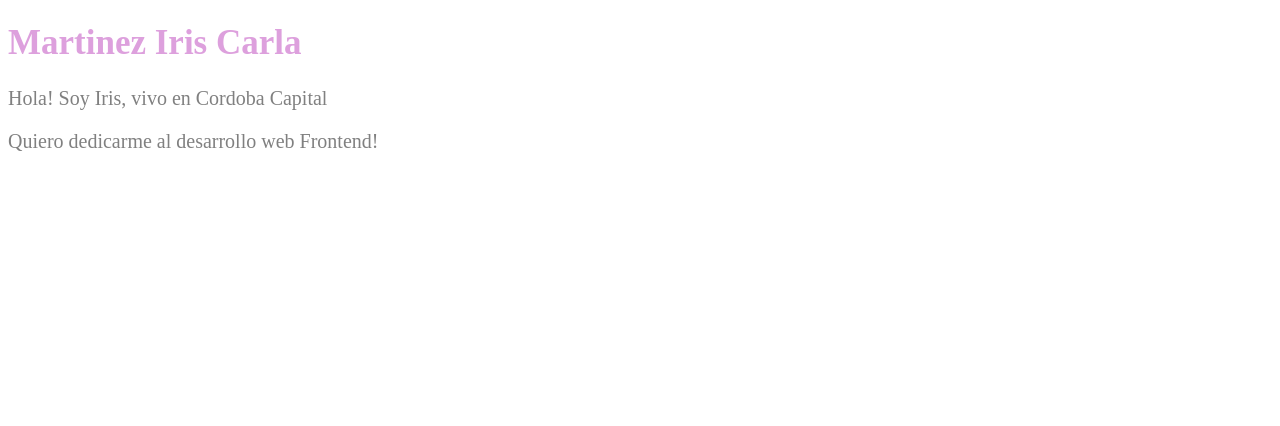
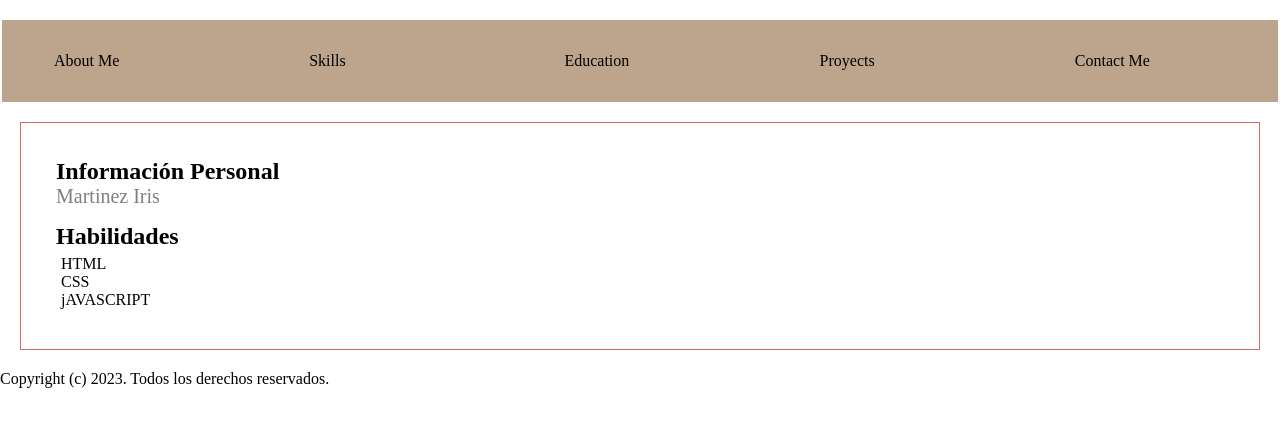
Before and after one commit to iriscarla/utnCordoba, a plain HTML site: page index.html in a window 1280 px wide. Drawn offline with Linux system fonts and the light colour scheme.

Commit message:
iniciando web

```diff
--- a/index.html
+++ b/index.html
@@ -1,5 +1,6 @@
 <!DOCTYPE html>
 <html lang="en">
+
 <head>
     <meta charset="UTF-8">
     <meta name="viewport" content="width=device-width, initial-scale=1.0">
@@ -7,11 +8,47 @@
     <link rel="stylesheet" href="styles.css">
     <title>Proyecto 01</title>
 </head>
-<body>
-    <h1>Martinez Iris Carla </h1>
 
-    <p>Hola! Soy Iris, vivo en Cordoba Capital</p>
-    <p>Quiero dedicarme al desarrollo web Frontend!</p>
-    <p></p>
+<body id="index_body">
+
+    <header class="index_header">
+
+        <nav class="navbar">
+
+            <ul class="navbar_list" >
+
+                <a href="#about_me">About Me</a>
+                <a href="#skills">Skills</a>
+                <a href="#education">Education</a>
+                <a href="#proyects">Proyects</a>
+                <a href="#contact_me">Contact Me</a>
+            </ul>
+        </nav>
+    </header>
+
+  <section>
+    <div>
+        <h2>Información Personal</h2>
+        <p>Martinez Iris</p>
+
+    </div>
+
+
+    <div>
+        <h2>Habilidades</h2>
+        <ul>
+            <li>HTML</li>
+            <li>CSS</li>
+            <li>jAVASCRIPT</li>
+        </ul>
+    </div>
+  </section>
+
+    <footer>
+
+        Copyright (c) 2023. Todos los derechos reservados.
+    </footer>
+
 </body>
+
 </html>
--- a/styles.css
+++ b/styles.css
@@ -1,3 +1,45 @@
+/*document*/
+*{
+    margin: 0;
+    padding: 0;
+}
+
+html{
+    scroll-behavior: smooth;
+    font-family: 16px;
+}
+
+#index_body{
+    margin: 0;
+}
+header{
+    margin: 2px;
+    background-color:   #bda48c  ;
+
+
+}
+/*NavBar*/
+
+
+.navbar_list{
+    margin: 20px;
+    display: flex;
+    flex-direction: row;
+    width: 100%;
+    justify-content: center;
+
+
+}
+
+.navbar_list a{
+    width: 100%;
+    padding: 2rem;
+    text-decoration: none;
+    color: #000;
+}
+
+
+
 h1{
     color:plum;
     font-size: 35px;
@@ -7,3 +49,19 @@ p{
     color: gray;
     font-size: 20px;
 }
+
+
+section{
+    margin: 20px;
+padding: 20px;
+border: 1px solid #db6666;
+}
+
+section div{
+    margin: 15px;
+}
+
+div ul{
+    list-style: none;
+    padding: 5px;
+}
```
